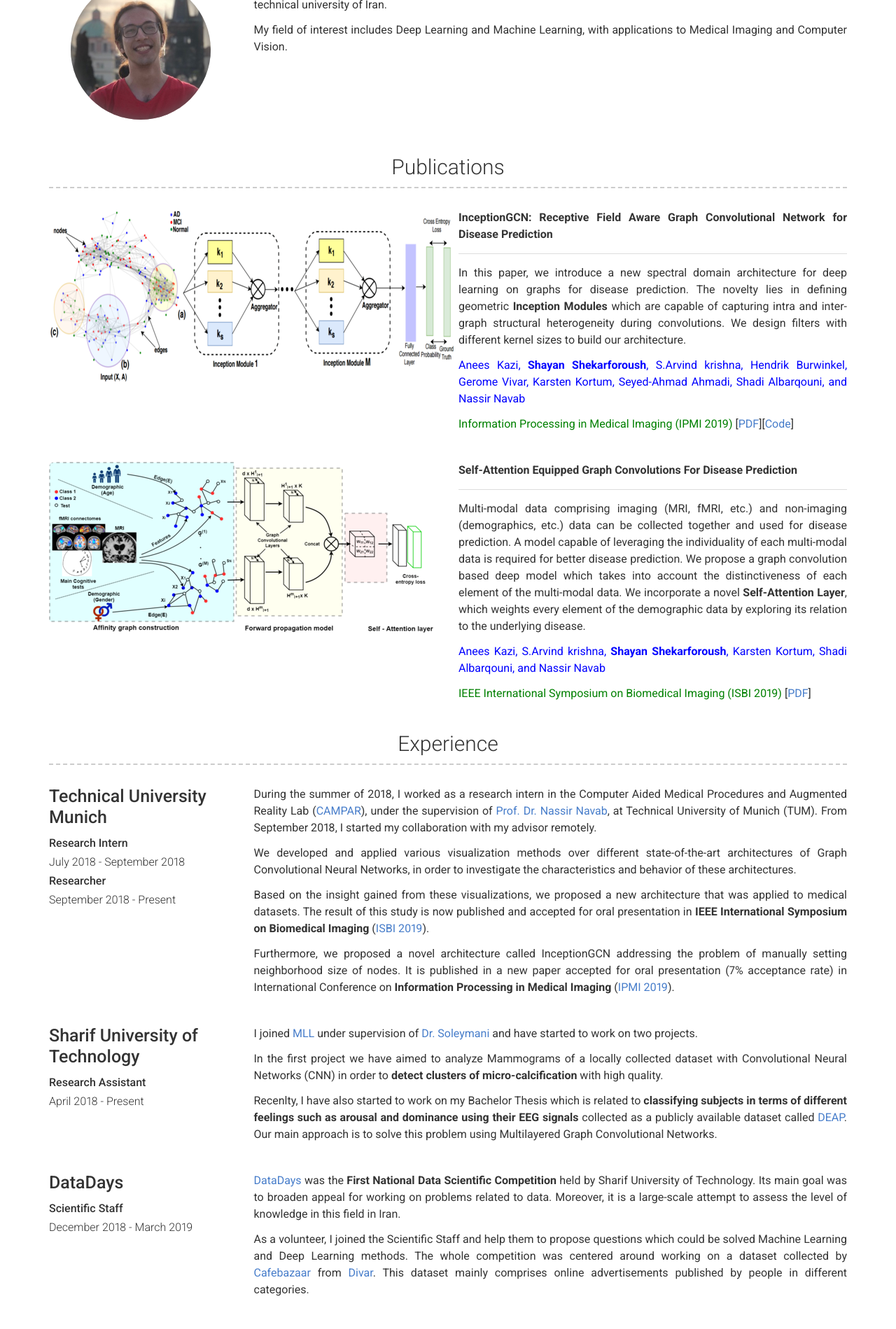
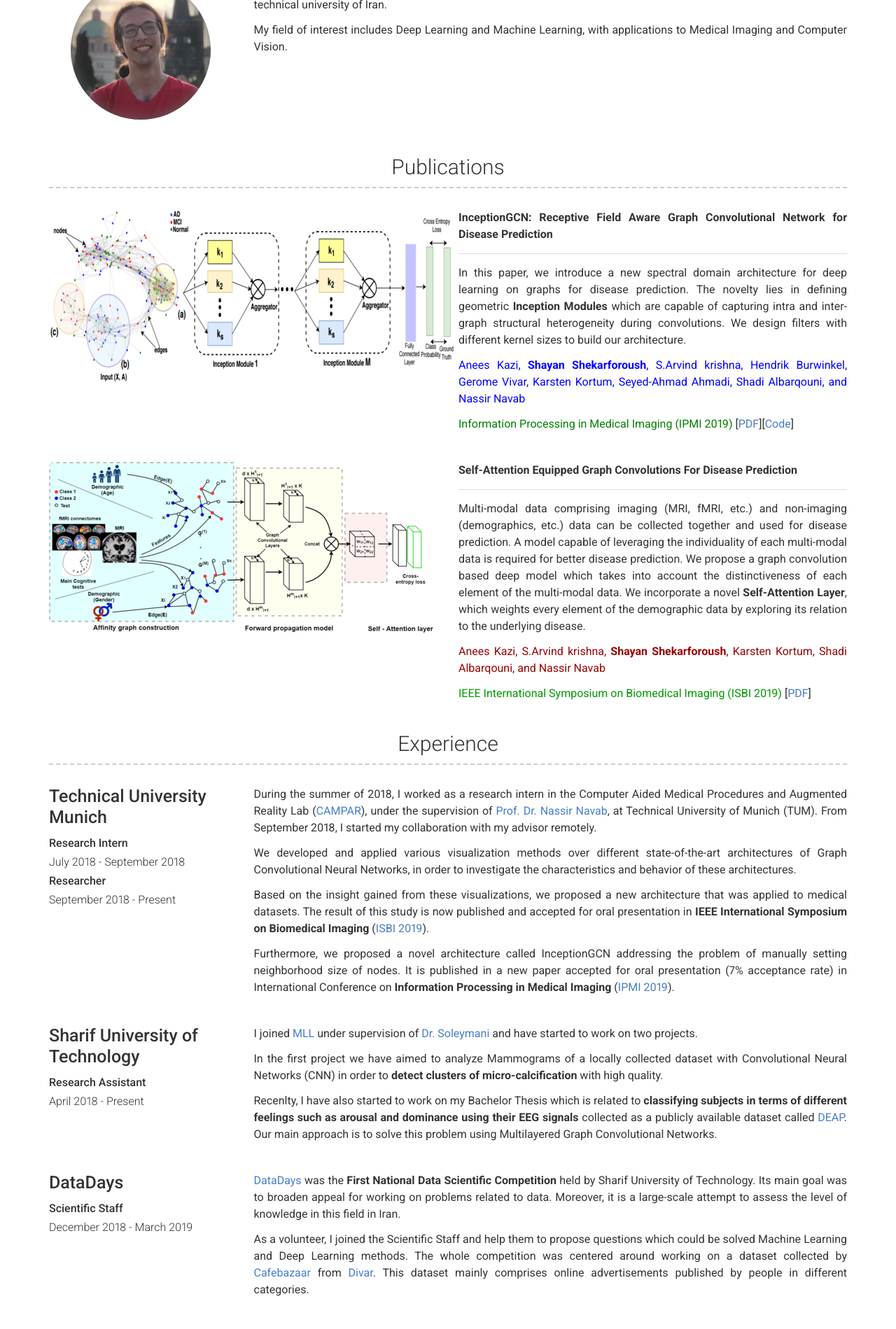
Before and after one commit to shekshaa/shekshaa.github.io, a Jekyll site: the page built from index.md, in a window 1280 px wide. Shown: the part 318-2217 px from the top of the page at 70% size. Built offline with Jekyll 4.4.1, drawn with Linux system fonts in a browser that asks for light colours.

Commit message:
Update projects.yml

```diff
--- a/_data/projects.yml
+++ b/_data/projects.yml
@@ -28,8 +28,8 @@
     We incorporate a novel **Self-Attention Layer**, which weights every element of the demographic data
     by exploring its relation to the underlying disease.
 
-    <span style="color:blue"> Anees Kazi, S.Arvind krishna, **Shayan Shekarforoush**, Karsten Kortum,
+    <span style="color:#900"> Anees Kazi, S.Arvind krishna, **Shayan Shekarforoush**, Karsten Kortum,
     Shadi Albarqouni, and Nassir Navab </span>
 
-    <span style="color:green"> IEEE International Symposium on Biomedical Imaging (ISBI 2019) </span>
+    <span style="color:#090"> IEEE International Symposium on Biomedical Imaging (ISBI 2019) </span>
     [[PDF](https://arxiv.org/pdf/1812.09954.pdf)]
```
